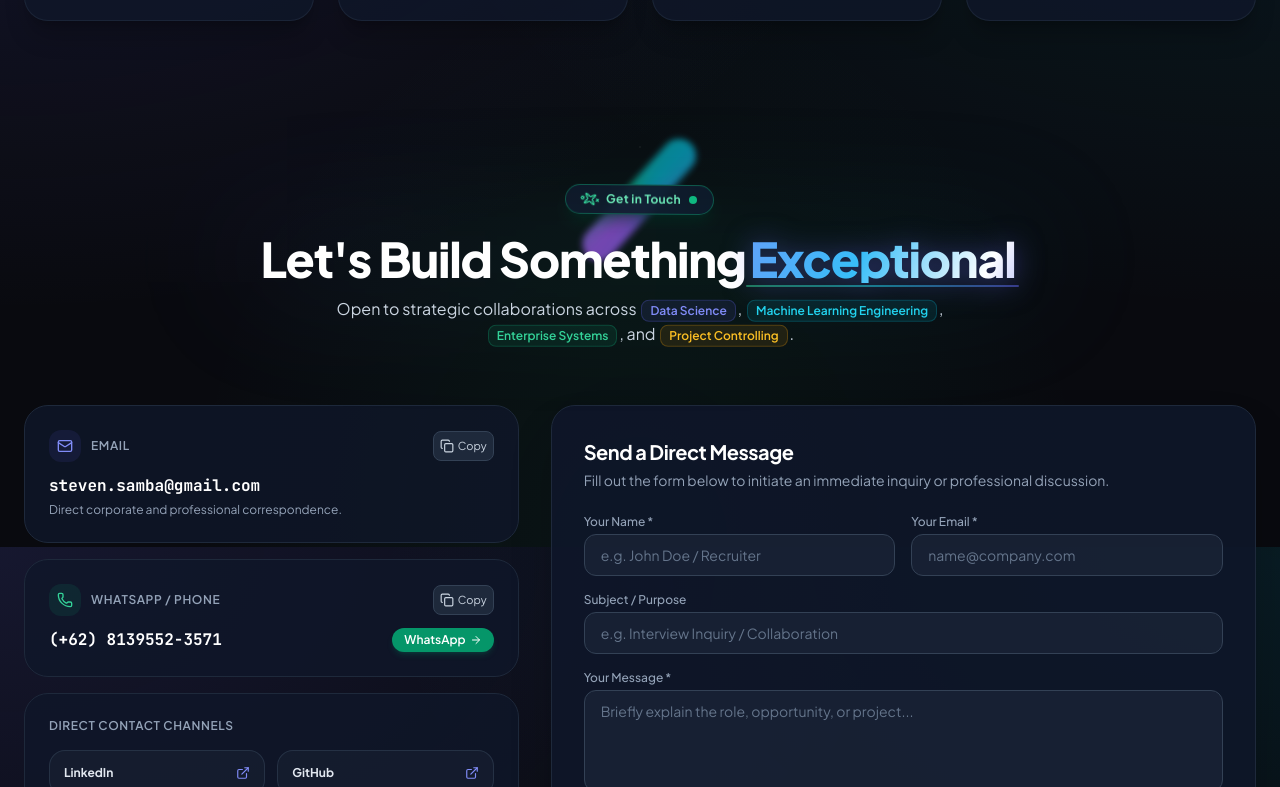
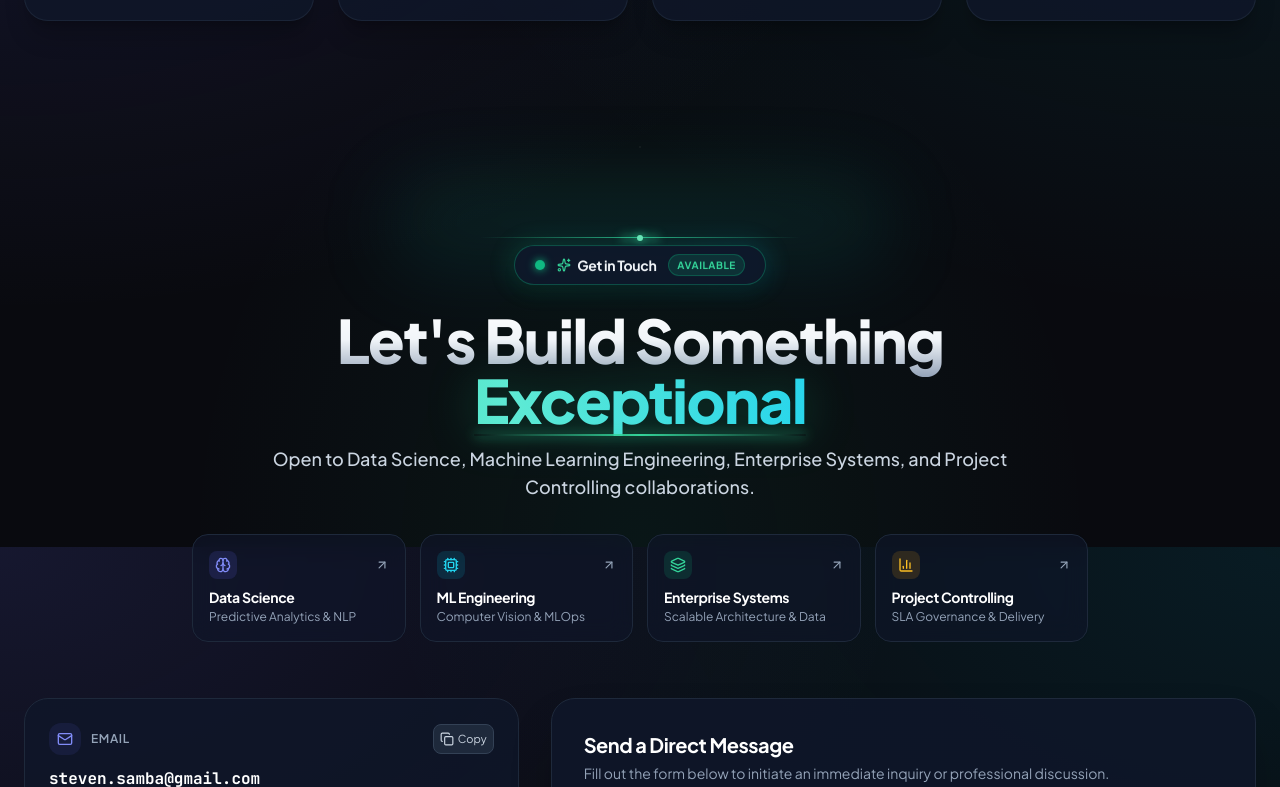
Before and after one commit to StevenHarun/Portfolio, a React (Vite) app: page / in a window 1280 px wide. Shown: the part 8253-9040 px from the top of the page. Built offline with nearby package versions, Linux system fonts and the light colour scheme.

Commit message:
feat: redesign Contact section header with Aceternity/Linear studio lighting and 3D discipline cards

```diff
--- a/src/components/ContactSection.jsx
+++ b/src/components/ContactSection.jsx
@@ -9,7 +9,12 @@ import {
   Send,
   ExternalLink,
   Sparkles,
-  ArrowRight
+  ArrowRight,
+  ArrowUpRight,
+  Brain,
+  Cpu,
+  Layers,
+  BarChart3
 } from 'lucide-react';
 
 export default function ContactSection({ darkMode, lang = 'en', showToast }) {
@@ -50,123 +55,187 @@ export default function ContactSection({ darkMode, lang = 'en', showToast }) {
   };
 
   return (
-    <section id="contact" className="max-w-7xl mx-auto px-3 sm:px-6 py-8 sm:py-20">
+    <section id="contact" className="max-w-7xl mx-auto px-3 sm:px-6 py-8 sm:py-20 relative">
 
-      {/* 3D Kinetic Animated Header */}
-      <div className="text-center max-w-3xl mx-auto mb-10 sm:mb-14">
+      {/* Studio Lighting Spotlight Atmosphere (Linear / Aceternity Lamp Style) */}
+      <div className="relative flex flex-col items-center justify-center pointer-events-none select-none mb-3">
+        {/* Soft Ambient Spotlight Glow */}
+        <div className="w-72 sm:w-[500px] h-24 bg-gradient-to-b from-emerald-500/20 via-cyan-500/10 to-transparent blur-2xl rounded-full" />
+        {/* Precision Laser Horizon Guide */}
+        <div className="relative w-44 sm:w-80 h-[1px] -mt-12 bg-gradient-to-r from-transparent via-emerald-400/80 to-transparent">
+          <div className="absolute top-1/2 left-1/2 -translate-x-1/2 -translate-y-1/2 w-10 h-2 bg-emerald-400/30 blur-sm rounded-full" />
+          <div className="absolute top-1/2 left-1/2 -translate-x-1/2 -translate-y-1/2 w-1.5 h-1.5 bg-emerald-300 rounded-full shadow-[0_0_8px_#34d399]" />
+        </div>
+      </div>
 
-        {/* 1. 3D Kinetic Levitating "Get in Touch" Badge */}
-        <div className="relative inline-flex items-center justify-center group mb-4 select-none animate-badge-3d">
-          {/* Conic neon plasma aura spinning in background */}
-          <div className="absolute -inset-[2px] rounded-full bg-[conic-gradient(from_0deg,#10b981,#06b6d4,#6366f1,#a855f7,#10b981)] animate-spin-conic opacity-70 group-hover:opacity-100 blur-[3px] transition-opacity duration-500"></div>
+      {/* Header Container */}
+      <div className="text-center max-w-4xl mx-auto mb-10 sm:mb-14">
 
-          {/* Elevated Glass Pill with Aceternity Beam Shine */}
-          <div className={`relative px-4 py-1.5 rounded-full text-xs font-bold tracking-wide flex items-center gap-2 border backdrop-blur-xl transition-all duration-300 group-hover:scale-105 overflow-hidden shadow-lg ${
+        {/* 1. Linear & Raycast Style Obsidian Capsule (No spinning, gentle float & specular shimmer) */}
+        <div className="relative inline-flex items-center justify-center group mb-4 sm:mb-5 select-none animate-float-gentle">
+          {/* Subtle Ambient Backglow Halo */}
+          <div className="absolute -inset-1 rounded-full bg-gradient-to-r from-emerald-500/25 via-teal-500/20 to-cyan-500/25 blur-md opacity-75 group-hover:opacity-100 transition-opacity duration-500" />
+
+          {/* Obsidian Capsule Surface */}
+          <div className={`relative px-3.5 sm:px-5 py-1.5 sm:py-2 rounded-full text-xs font-semibold tracking-wide flex items-center gap-2 sm:gap-3 border backdrop-blur-xl transition-all duration-300 group-hover:-translate-y-0.5 shadow-lg overflow-hidden ${
             darkMode
-              ? 'bg-slate-900/90 text-emerald-300 border-emerald-500/40 shadow-emerald-950/50'
-              : 'bg-white/95 text-emerald-700 border-emerald-400/50 shadow-emerald-200/50'
+              ? 'bg-slate-900/90 text-slate-100 border-emerald-500/35 shadow-[0_4px_24px_-4px_rgba(16,185,129,0.25)] group-hover:border-emerald-400/60'
+              : 'bg-white/95 text-slate-800 border-emerald-500/35 shadow-[0_4px_24px_-4px_rgba(16,185,129,0.18)] group-hover:border-emerald-500/60'
           }`}>
-            {/* Beam sweep across pill */}
-            <div className="absolute inset-0 w-1/3 h-full bg-gradient-to-r from-transparent via-white/30 to-transparent skew-x-12 animate-beam-sweep pointer-events-none"></div>
+            {/* Specular horizontal light sweep (glides smoothly on hover) */}
+            <div className="absolute inset-0 -translate-x-full group-hover:translate-x-full transition-transform duration-1000 bg-gradient-to-r from-transparent via-white/25 to-transparent pointer-events-none" />
 
-            {/* Pulsing/twinkling 3D Sparkle */}
-            <div className="relative flex items-center justify-center">
-              <Sparkles className="w-4 h-4 text-emerald-400 animate-spin" style={{ animationDuration: '6s' }} />
-              <span className="absolute w-2 h-2 rounded-full bg-emerald-400/40 animate-ping"></span>
+            {/* Live Status Pulse Radar Dot */}
+            <span className="relative flex h-2.5 w-2.5">
+              <span className="animate-ping absolute inline-flex h-full w-full rounded-full bg-emerald-400 opacity-75" />
+              <span className="relative inline-flex rounded-full h-2.5 w-2.5 bg-emerald-500 shadow-[0_0_8px_#10b981]" />
+            </span>
+
+            {/* Icon & Label */}
+            <div className="flex items-center gap-1.5 font-bold tracking-tight text-xs sm:text-sm">
+              <Sparkles className="w-3.5 h-3.5 text-emerald-400" />
+              <span>{t.badge}</span>
             </div>
 
-            <span className="tracking-wide relative z-10 font-bold">
-              {t.badge}
-            </span>
-
-            {/* Live radar dot */}
-            <span className="flex h-2 w-2 relative">
-              <span className="animate-ping absolute inline-flex h-full w-full rounded-full bg-emerald-400 opacity-75"></span>
-              <span className="relative inline-flex rounded-full h-2 w-2 bg-emerald-500"></span>
+            {/* Micro Live Indicator Pill */}
+            <span className="inline-flex items-center px-2 py-0.5 rounded-full text-[10px] font-bold tracking-wider uppercase bg-emerald-500/15 text-emerald-400 border border-emerald-500/30">
+              {lang === 'id' ? 'Tersedia' : 'Available'}
             </span>
           </div>
         </div>
 
-        {/* 2. 3D Iridescent Holographic Headline: "Let's Build Something Exceptional" */}
-        <div className="relative mb-4">
-          {/* Ambient 3D Neon Aura Glow */}
-          <div className="absolute -inset-x-8 -inset-y-4 bg-gradient-to-r from-indigo-500/15 via-emerald-500/20 to-cyan-500/15 blur-3xl rounded-full pointer-events-none opacity-75 animate-pulse"></div>
-
-          <h2 className="relative text-2xl sm:text-4xl lg:text-5xl font-extrabold tracking-tight">
+        {/* 2. Architectural Headline: "Let's Build Something Exceptional" */}
+        <div className="relative mb-4 sm:mb-5">
+          <h2 className="text-3xl sm:text-5xl lg:text-6xl font-black tracking-tight leading-[1.15]">
             {lang === 'id' ? (
               <>
-                <span className={`inline-block transition-transform duration-300 hover:scale-105 ${
-                  darkMode ? 'text-white' : 'text-slate-900'
+                <span className={`block sm:inline font-extrabold ${
+                  darkMode
+                    ? 'bg-gradient-to-b from-white via-slate-100 to-slate-400 bg-clip-text text-transparent'
+                    : 'bg-gradient-to-b from-slate-950 via-slate-800 to-slate-600 bg-clip-text text-transparent'
                 }`}>
                   Mari Bangun Solusi yang{' '}
                 </span>
-                <span className="hero-shiny-aurora-ai animate-text-3d-flow inline-block relative px-1">
-                  Luar Biasa
-                  <span className="absolute -bottom-1 left-0 right-0 h-[2px] bg-gradient-to-r from-emerald-400 via-cyan-400 to-indigo-500 rounded-full animate-pulse"></span>
+                <span className="relative inline-block mt-1 sm:mt-0">
+                  <span className="bg-gradient-to-r from-emerald-400 via-teal-300 to-cyan-400 bg-clip-text text-transparent drop-shadow-[0_4px_24px_rgba(16,185,129,0.35)] animate-iridescent-flow">
+                    Luar Biasa
+                  </span>
+                  {/* Luminous Horizon Accent */}
+                  <span className="absolute -bottom-1 sm:-bottom-1.5 left-0 right-0 h-[2.5px] bg-gradient-to-r from-transparent via-emerald-400 to-transparent rounded-full shadow-[0_0_12px_#34d399]" />
                 </span>
               </>
             ) : (
               <>
-                <span className={`inline-block transition-transform duration-300 hover:scale-105 ${
-                  darkMode ? 'text-white' : 'text-slate-900'
+                <span className={`block sm:inline font-extrabold ${
+                  darkMode
+                    ? 'bg-gradient-to-b from-white via-slate-100 to-slate-400 bg-clip-text text-transparent'
+                    : 'bg-gradient-to-b from-slate-950 via-slate-800 to-slate-600 bg-clip-text text-transparent'
                 }`}>
                   Let's Build Something{' '}
                 </span>
-                <span className="hero-shiny-aurora-ai animate-text-3d-flow inline-block relative px-1">
-                  Exceptional
-                  <span className="absolute -bottom-1 left-0 right-0 h-[2px] bg-gradient-to-r from-emerald-400 via-cyan-400 to-indigo-500 rounded-full animate-pulse"></span>
+                <span className="relative inline-block mt-1 sm:mt-0">
+                  <span className="bg-gradient-to-r from-emerald-400 via-teal-300 to-cyan-400 bg-clip-text text-transparent drop-shadow-[0_4px_24px_rgba(16,185,129,0.35)] animate-iridescent-flow">
+                    Exceptional
+                  </span>
+                  {/* Luminous Horizon Accent */}
+                  <span className="absolute -bottom-1 sm:-bottom-1.5 left-0 right-0 h-[2.5px] bg-gradient-to-r from-transparent via-emerald-400 to-transparent rounded-full shadow-[0_0_12px_#34d399]" />
                 </span>
               </>
             )}
           </h2>
         </div>
 
-        {/* 3. Kinetic Animated Subtitle with Interactive 3D Pillar Tags */}
-        <p className={`text-xs sm:text-sm md:text-base mt-2 max-w-2xl mx-auto leading-relaxed animate-float-subtle ${
+        {/* 3. Subtitle with Exact Phrase & Animated Floating Depth */}
+        <p className={`text-xs sm:text-base md:text-lg max-w-3xl mx-auto leading-relaxed font-normal sm:font-medium animate-float-gentle ${
           darkMode ? 'text-slate-300' : 'text-slate-600'
         }`}>
-          {lang === 'id' ? (
-            <>
-              Terbuka untuk peluang kolaborasi strategis di bidang{' '}
-              <span className="inline-block mx-0.5 px-2 py-0.5 rounded-lg text-[11px] sm:text-xs font-semibold bg-indigo-500/10 text-indigo-400 border border-indigo-500/25 transition-transform duration-200 hover:-translate-y-0.5 hover:shadow-md hover:shadow-indigo-500/20">
-                Data Science
+          {lang === 'id'
+            ? 'Terbuka untuk kolaborasi di bidang Data Science, Machine Learning Engineering, Enterprise Systems, dan Project Controlling.'
+            : 'Open to Data Science, Machine Learning Engineering, Enterprise Systems, and Project Controlling collaborations.'}
+        </p>
+
+        {/* 4. Interactive 3D Holographic Discipline Cards */}
+        <div className="grid grid-cols-2 lg:grid-cols-4 gap-2.5 sm:gap-3.5 mt-5 sm:mt-7 max-w-4xl mx-auto">
+          {/* Discipline 1: Data Science */}
+          <div className={`group relative p-3 sm:p-4 rounded-xl sm:rounded-2xl border backdrop-blur-md transition-all duration-300 hover:-translate-y-1 hover:shadow-xl text-left ${
+            darkMode
+              ? 'bg-slate-900/60 border-slate-800 hover:border-indigo-500/50 hover:shadow-indigo-500/10'
+              : 'bg-white/80 border-slate-200/90 hover:border-indigo-400 hover:shadow-indigo-500/10'
+          }`}>
+            <div className="flex items-center justify-between mb-1.5 sm:mb-2">
+              <span className="p-1.5 rounded-lg bg-indigo-500/15 text-indigo-400 group-hover:bg-indigo-500/25 transition-colors">
+                <Brain className="w-4 h-4 sm:w-4.5 sm:h-4.5" />
               </span>
-              ,{' '}
-              <span className="inline-block mx-0.5 px-2 py-0.5 rounded-lg text-[11px] sm:text-xs font-semibold bg-cyan-500/10 text-cyan-400 border border-cyan-500/25 transition-transform duration-200 hover:-translate-y-0.5 hover:shadow-md hover:shadow-cyan-500/20">
-                Machine Learning Engineering
+              <ArrowUpRight className="w-3.5 h-3.5 text-slate-400 group-hover:text-indigo-400 group-hover:translate-x-0.5 group-hover:-translate-y-0.5 transition-all" />
+            </div>
+            <div className="text-xs sm:text-sm font-bold text-slate-900 dark:text-white tracking-tight">
+              Data Science
+            </div>
+            <div className="text-[10px] sm:text-xs text-slate-500 dark:text-slate-400 truncate mt-0.5">
+              {lang === 'id' ? 'Pemodelan Prediktif & NLP' : 'Predictive Analytics & NLP'}
+            </div>
+          </div>
+
+          {/* Discipline 2: Machine Learning Engineering */}
+          <div className={`group relative p-3 sm:p-4 rounded-xl sm:rounded-2xl border backdrop-blur-md transition-all duration-300 hover:-translate-y-1 hover:shadow-xl text-left ${
+            darkMode
+              ? 'bg-slate-900/60 border-slate-800 hover:border-cyan-500/50 hover:shadow-cyan-500/10'
+              : 'bg-white/80 border-slate-200/90 hover:border-cyan-400 hover:shadow-cyan-500/10'
+          }`}>
+            <div className="flex items-center justify-between mb-1.5 sm:mb-2">
+              <span className="p-1.5 rounded-lg bg-cyan-500/15 text-cyan-400 group-hover:bg-cyan-500/25 transition-colors">
+                <Cpu className="w-4 h-4 sm:w-4.5 sm:h-4.5" />
               </span>
-              ,{' '}
-              <span className="inline-block mx-0.5 px-2 py-0.5 rounded-lg text-[11px] sm:text-xs font-semibold bg-emerald-500/10 text-emerald-400 border border-emerald-500/25 transition-transform duration-200 hover:-translate-y-0.5 hover:shadow-md hover:shadow-emerald-500/20">
-                Enterprise Systems
+              <ArrowUpRight className="w-3.5 h-3.5 text-slate-400 group-hover:text-cyan-400 group-hover:translate-x-0.5 group-hover:-translate-y-0.5 transition-all" />
+            </div>
+            <div className="text-xs sm:text-sm font-bold text-slate-900 dark:text-white tracking-tight">
+              ML Engineering
+            </div>
+            <div className="text-[10px] sm:text-xs text-slate-500 dark:text-slate-400 truncate mt-0.5">
+              {lang === 'id' ? 'Computer Vision & MLOps' : 'Computer Vision & MLOps'}
+            </div>
+          </div>
+
+          {/* Discipline 3: Enterprise Systems */}
+          <div className={`group relative p-3 sm:p-4 rounded-xl sm:rounded-2xl border backdrop-blur-md transition-all duration-300 hover:-translate-y-1 hover:shadow-xl text-left ${
+            darkMode
+              ? 'bg-slate-900/60 border-slate-800 hover:border-emerald-500/50 hover:shadow-emerald-500/10'
+              : 'bg-white/80 border-slate-200/90 hover:border-emerald-400 hover:shadow-emerald-500/10'
+          }`}>
+            <div className="flex items-center justify-between mb-1.5 sm:mb-2">
+              <span className="p-1.5 rounded-lg bg-emerald-500/15 text-emerald-400 group-hover:bg-emerald-500/25 transition-colors">
+                <Layers className="w-4 h-4 sm:w-4.5 sm:h-4.5" />
               </span>
-              , dan{' '}
-              <span className="inline-block mx-0.5 px-2 py-0.5 rounded-lg text-[11px] sm:text-xs font-semibold bg-amber-500/10 text-amber-400 border border-amber-500/25 transition-transform duration-200 hover:-translate-y-0.5 hover:shadow-md hover:shadow-amber-500/20">
-                Project Controlling
+              <ArrowUpRight className="w-3.5 h-3.5 text-slate-400 group-hover:text-emerald-400 group-hover:translate-x-0.5 group-hover:-translate-y-0.5 transition-all" />
+            </div>
+            <div className="text-xs sm:text-sm font-bold text-slate-900 dark:text-white tracking-tight">
+              Enterprise Systems
+            </div>
+            <div className="text-[10px] sm:text-xs text-slate-500 dark:text-slate-400 truncate mt-0.5">
+              {lang === 'id' ? 'Arsitektur Skalabel & Data' : 'Scalable Architecture & Data'}
+            </div>
+          </div>
+
+          {/* Discipline 4: Project Controlling */}
+          <div className={`group relative p-3 sm:p-4 rounded-xl sm:rounded-2xl border backdrop-blur-md transition-all duration-300 hover:-translate-y-1 hover:shadow-xl text-left ${
+            darkMode
+              ? 'bg-slate-900/60 border-slate-800 hover:border-amber-500/50 hover:shadow-amber-500/10'
+              : 'bg-white/80 border-slate-200/90 hover:border-amber-400 hover:shadow-amber-500/10'
+          }`}>
+            <div className="flex items-center justify-between mb-1.5 sm:mb-2">
+              <span className="p-1.5 rounded-lg bg-amber-500/15 text-amber-400 group-hover:bg-amber-500/25 transition-colors">
+                <BarChart3 className="w-4 h-4 sm:w-4.5 sm:h-4.5" />
               </span>
-              .
-            </>
-          ) : (
-            <>
-              Open to strategic collaborations across{' '}
-              <span className="inline-block mx-0.5 px-2 py-0.5 rounded-lg text-[11px] sm:text-xs font-semibold bg-indigo-500/10 text-indigo-400 border border-indigo-500/25 transition-transform duration-200 hover:-translate-y-0.5 hover:shadow-md hover:shadow-indigo-500/20">
-                Data Science
-              </span>
-              ,{' '}
-              <span className="inline-block mx-0.5 px-2 py-0.5 rounded-lg text-[11px] sm:text-xs font-semibold bg-cyan-500/10 text-cyan-400 border border-cyan-500/25 transition-transform duration-200 hover:-translate-y-0.5 hover:shadow-md hover:shadow-cyan-500/20">
-                Machine Learning Engineering
-              </span>
-              ,{' '}
-              <span className="inline-block mx-0.5 px-2 py-0.5 rounded-lg text-[11px] sm:text-xs font-semibold bg-emerald-500/10 text-emerald-400 border border-emerald-500/25 transition-transform duration-200 hover:-translate-y-0.5 hover:shadow-md hover:shadow-emerald-500/20">
-                Enterprise Systems
-              </span>
-              , and{' '}
-              <span className="inline-block mx-0.5 px-2 py-0.5 rounded-lg text-[11px] sm:text-xs font-semibold bg-amber-500/10 text-amber-400 border border-amber-500/25 transition-transform duration-200 hover:-translate-y-0.5 hover:shadow-md hover:shadow-amber-500/20">
-                Project Controlling
-              </span>
-              .
-            </>
-          )}
-        </p>
+              <ArrowUpRight className="w-3.5 h-3.5 text-slate-400 group-hover:text-amber-400 group-hover:translate-x-0.5 group-hover:-translate-y-0.5 transition-all" />
+            </div>
+            <div className="text-xs sm:text-sm font-bold text-slate-900 dark:text-white tracking-tight">
+              Project Controlling
+            </div>
+            <div className="text-[10px] sm:text-xs text-slate-500 dark:text-slate-400 truncate mt-0.5">
+              {lang === 'id' ? 'SLA Governance & Delivery' : 'SLA Governance & Delivery'}
+            </div>
+          </div>
+        </div>
       </div>
 
       <div className="grid grid-cols-1 lg:grid-cols-12 gap-6 sm:gap-8 items-start">
--- a/src/index.css
+++ b/src/index.css
@@ -363,65 +363,48 @@
   }
 
   /* =========================================================
-     CONTACT SECTION 3D & KINETIC ANIMATIONS
+     CONTACT SECTION - STUDIO LIGHTING & 3D INTERACTIVE CARDS
      ========================================================= */
-  @keyframes badge-float-3d {
+  @keyframes float-gentle {
     0%, 100% {
-      transform: perspective(600px) translateY(0px) rotateX(0deg) rotateZ(0deg);
+      transform: translateY(0px);
     }
-    25% {
-      transform: perspective(600px) translateY(-5px) rotateX(6deg) rotateZ(0.8deg);
-    }
-    75% {
-      transform: perspective(600px) translateY(-2px) rotateX(-5deg) rotateZ(-0.8deg);
+    50% {
+      transform: translateY(-5px);
     }
   }
 
-  @keyframes spin-conic-slow {
-    from {
-      transform: rotate(0deg);
-    }
-    to {
-      transform: rotate(360deg);
-    }
-  }
-
-  @keyframes text-3d-glow-flow {
-    0% {
+  @keyframes iridescent-glow-sweep {
+    0%, 100% {
       background-position: 0% 50%;
     }
     50% {
       background-position: 100% 50%;
     }
-    100% {
-      background-position: 0% 50%;
+  }
+
+  @keyframes pulse-subtle-glow {
+    0%, 100% {
+      opacity: 0.5;
+      transform: scale(1);
+    }
+    50% {
+      opacity: 0.85;
+      transform: scale(1.04);
     }
   }
 
-  @keyframes float-subtle {
-    0%, 100% {
-      transform: translateY(0px);
-    }
-    50% {
-      transform: translateY(-4px);
-    }
+  .animate-float-gentle {
+    animation: float-gentle 4.5s ease-in-out infinite;
   }
 
-  .animate-badge-3d {
-    animation: badge-float-3d 5s ease-in-out infinite;
+  .animate-iridescent-flow {
+    background-size: 200% auto;
+    animation: iridescent-glow-sweep 5s ease-in-out infinite;
   }
 
-  .animate-spin-conic {
-    animation: spin-conic-slow 8s linear infinite;
-  }
-
-  .animate-text-3d-flow {
-    background-size: 250% 250%;
-    animation: text-3d-glow-flow 6s ease-in-out infinite;
-  }
-
-  .animate-float-subtle {
-    animation: float-subtle 4s ease-in-out infinite;
+  .animate-pulse-glow {
+    animation: pulse-subtle-glow 4s ease-in-out infinite;
   }
 }
 
```
